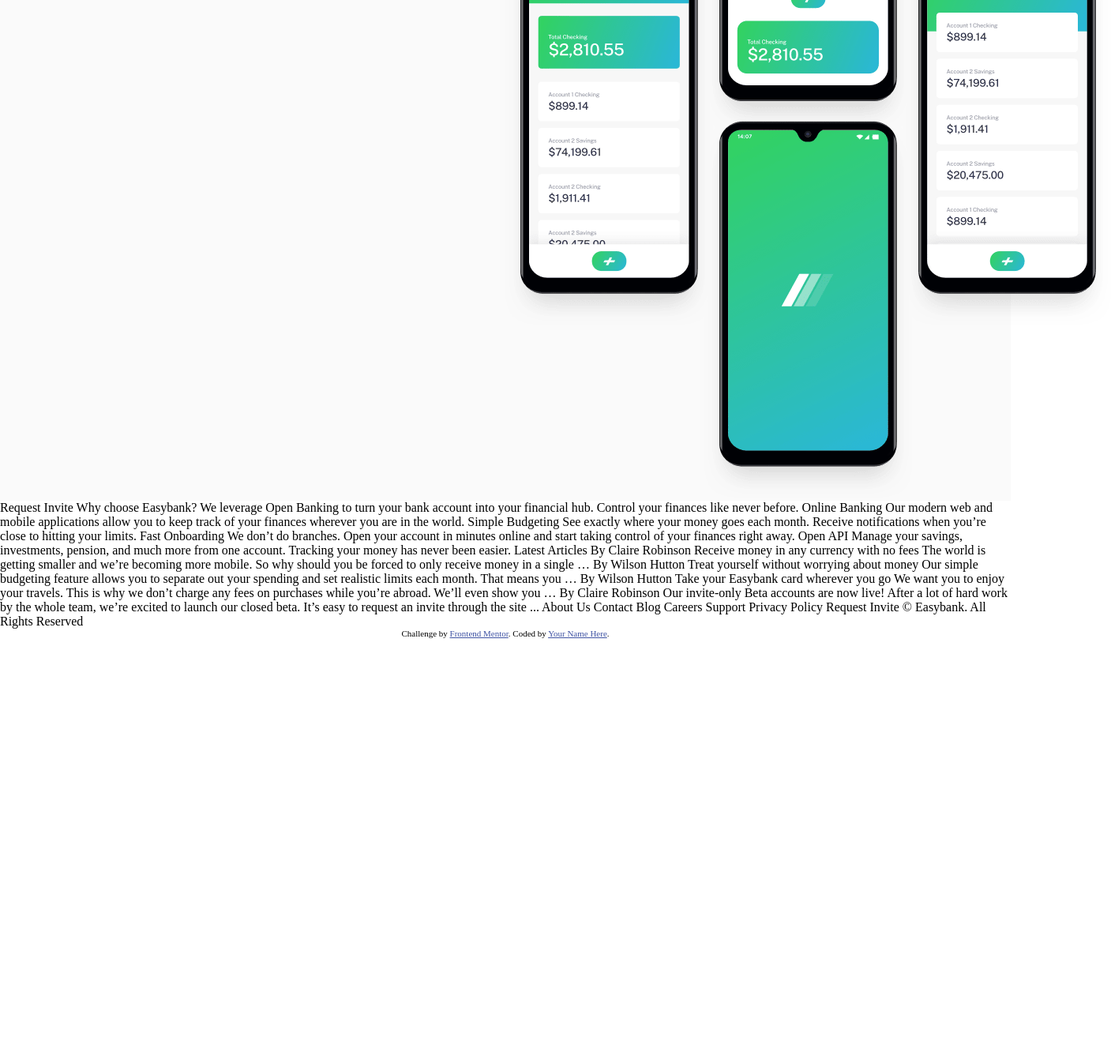
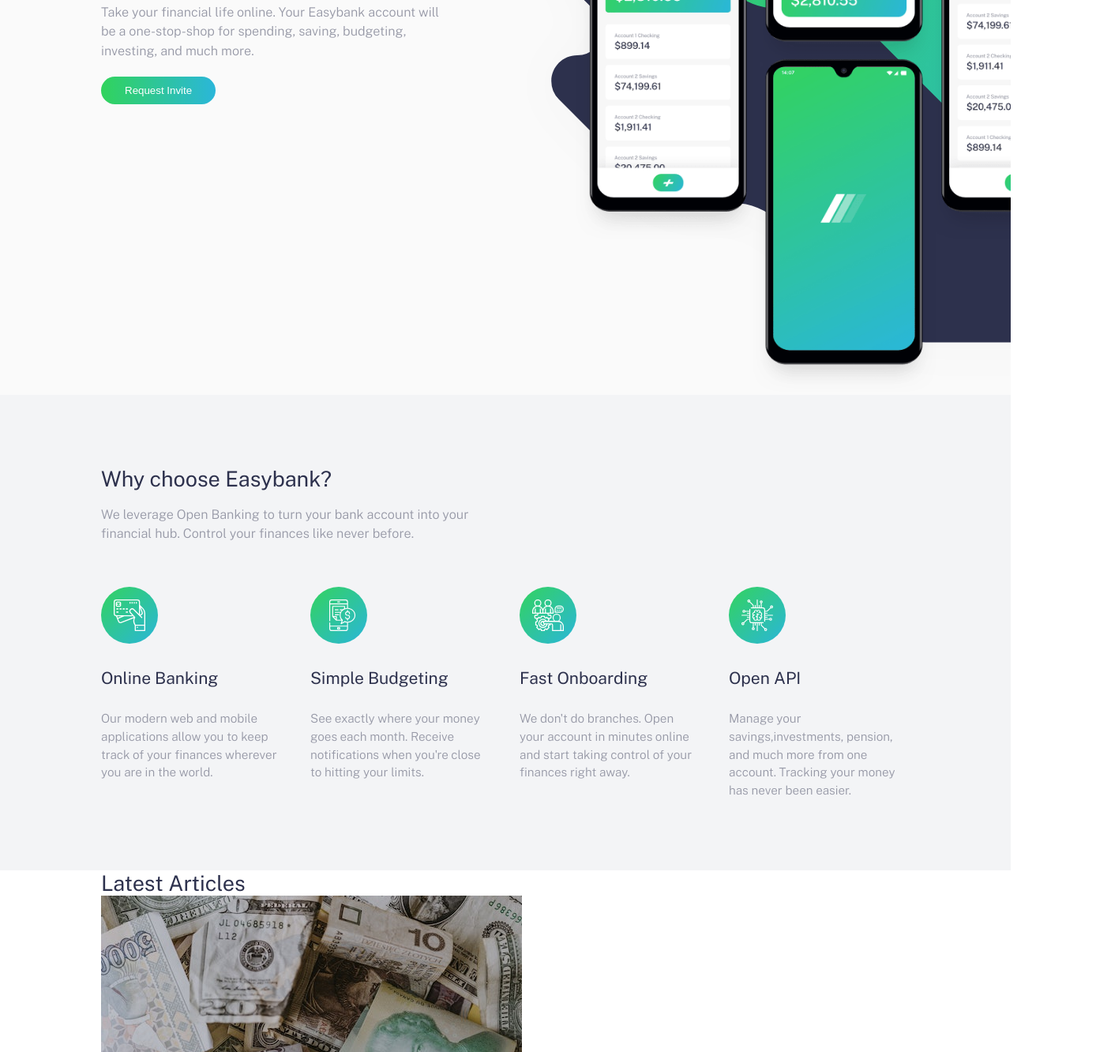
Before and after one commit to omotayobolu/Easybank, a plain HTML site: page index.html in a window 1280 px wide. Shown: the part 334-1666 px from the top of the page at 79% size, 1407 px wide, since content can reach past the window. Before the commit the page ends 1142 px from the top, so only its background shows below. Drawn offline with nearby package versions, Linux system fonts and the light colour scheme.

Commit message:
More changes

```diff
--- a/index.html
+++ b/index.html
@@ -2,7 +2,10 @@
 <html lang="en">
   <head>
     <meta charset="UTF-8" />
-    <meta name="viewport" content="width=device-width, initial-scale=1.0" />
+    <meta
+      name="viewport"
+      content="width=device-width, initial-scale=1.0, maximum-scale=1.0"
+    />
     <!-- displays site properly based on user's device -->
 
     <link
@@ -33,13 +36,13 @@
                 <a href="#home" class="nav-link">Home</a>
               </li>
               <li class="nav-item">
-                <a href="#" class="nav-link">About</a>
+                <a href="#about" class="nav-link">About</a>
               </li>
               <li class="nav-item">
                 <a href="#" class="nav-link">Contact</a>
               </li>
               <li class="nav-item">
-                <a href="#" class="nav-link">Blog</a>
+                <a href="#blog" class="nav-link">Blog</a>
               </li>
               <li class="nav-item">
                 <a href="#" class="nav-link">Careers</a>
@@ -70,27 +73,101 @@
       </div>
     </section>
 
-    Request Invite Why choose Easybank? We leverage Open Banking to turn your
-    bank account into your financial hub. Control your finances like never
-    before. Online Banking Our modern web and mobile applications allow you to
-    keep track of your finances wherever you are in the world. Simple Budgeting
-    See exactly where your money goes each month. Receive notifications when
-    you’re close to hitting your limits. Fast Onboarding We don’t do branches.
-    Open your account in minutes online and start taking control of your
-    finances right away. Open API Manage your savings, investments, pension, and
-    much more from one account. Tracking your money has never been easier.
-    Latest Articles By Claire Robinson Receive money in any currency with no
-    fees The world is getting smaller and we’re becoming more mobile. So why
-    should you be forced to only receive money in a single … By Wilson Hutton
-    Treat yourself without worrying about money Our simple budgeting feature
-    allows you to separate out your spending and set realistic limits each
-    month. That means you … By Wilson Hutton Take your Easybank card wherever
-    you go We want you to enjoy your travels. This is why we don’t charge any
-    fees on purchases while you’re abroad. We’ll even show you … By Claire
-    Robinson Our invite-only Beta accounts are now live! After a lot of hard
-    work by the whole team, we’re excited to launch our closed beta. It’s easy
-    to request an invite through the site ... About Us Contact Blog Careers
-    Support Privacy Policy Request Invite © Easybank. All Rights Reserved
+    <section id="about">
+      <div class="container">
+        <div class="about-text">
+          <h2>Why choose Easybank?</h2>
+          <p>
+            We leverage Open Banking to turn your bank account into your
+            financial hub. Control your finances like never before.
+          </p>
+        </div>
+        <div class="boxes">
+          <div class="box">
+            <img src="./images/icon-online.svg" alt="" />
+            <h3>Online Banking</h3>
+            <p>
+              Our modern web and mobile applications allow you to keep track of
+              your finances wherever you are in the world.
+            </p>
+          </div>
+          <div class="box">
+            <img src="./images/icon-budgeting.svg" alt="" />
+            <h3>Simple Budgeting</h3>
+            <p>
+              See exactly where your money goes each month. Receive
+              notifications when you're close to hitting your limits.
+            </p>
+          </div>
+          <div class="box">
+            <img src="./images/icon-onboarding.svg" alt="" />
+            <h3>Fast Onboarding</h3>
+            <p>
+              We don't do branches. Open your account in minutes online and
+              start taking control of your finances right away.
+            </p>
+          </div>
+          <div class="box">
+            <img src="./images/icon-api.svg" alt="" />
+            <h3>Open API</h3>
+            <p>
+              Manage your savings,investments, pension, and much more from one
+              account. Tracking your money has never been easier.
+            </p>
+          </div>
+        </div>
+      </div>
+    </section>
+
+    <section id="blog">
+      <div class="container">
+        <h2>Latest Articles</h2>
+        <div class="articles">
+          <div class="article">
+            <img src="./images/image-currency.jpg" alt="" />
+            <h6>By Claire Robinson</h6>
+            <h4>Receive money in any currency with no fees</h4>
+            <p>
+              The world is getting smaller and we're becoming more mobile. So
+              why should you be forced to only receive money in a single …
+            </p>
+          </div>
+
+          <div class="article">
+            <img src="./images/image-restaurant.jpg" alt="" />
+            <h6>By Wilson Hutton</h6>
+            <h4>Treat yourself without worrying about money</h4>
+            <p>
+              Our simple budgeting feature allows you to separate out your
+              spending and set realistic limits each month. That means you …
+            </p>
+          </div>
+
+          <div class="article">
+            <img src="./images/image-plane.jpg" alt="" />
+            <h6>By Wilson Hutton</h6>
+            <h4>Take your Easybank card wherever you go</h4>
+            <p>
+              We want you to enjoy your travels. This is why we don't charge any
+              fees on purchases while you're abroad. We'll even show you …
+            </p>
+          </div>
+
+          <div class="article">
+            <img src="./images/image-confetti.jpg" alt="" />
+            <h6>By Claire Robinson</h6>
+            <h4>Receive money in any currency with no fees</h4>
+            <p>
+              Our invite-only Beta accounts are now live! After a lot of hard
+              work by the whole team, we're excited to launch our closed beta.
+              It's easy to request an invite through the site ...
+            </p>
+          </div>
+        </div>
+      </div>
+    </section>
+    About Us Contact Blog Careers Support Privacy Policy Request Invite ©
+    Easybank. All Rights Reserved
 
     <div class="attribution">
       Challenge by
--- a/styles.scss
+++ b/styles.scss
@@ -8,6 +8,7 @@ $white: hsl(0, 0%, 100%);
 $font-family: "Public Sans", sans-serif;
 $nodecoration: none;
 $containermargin: 0 10%;
+$headercolor: $dark-blue;
 
 * {
   border: none;
@@ -16,26 +17,56 @@ $containermargin: 0 10%;
   box-sizing: border-box;
 }
 
+html,
+body {
+  font-family: $font-family;
+  font-size: 18px;
+}
+
 .container {
   margin: 0 10%;
 }
 
-.btn.btn-request {
+h1,
+h2,
+h3 {
+  color: $headercolor;
+}
+
+h2 {
+  font-weight: 400;
+}
+
+h3 {
+  padding: 1.5rem 0;
+  font-weight: 400;
+}
+
+p {
+  color: $grayish-blue;
+  line-height: 1.5;
+  font-size: 0.9rem;
+  font-weight: 300;
+}
+
+.btn {
   padding: 10px 30px;
   border-radius: 20px;
-  background-color: linear-gradient(to right, $lime-green, $bright-cyan);
+  background: linear-gradient(to right, $lime-green, $bright-cyan);
   color: $white;
 }
 
 header {
   padding: 20px 0;
-  z-index: 3;
+  z-index: 10;
+  position: fixed;
+  width: 100%;
+  background-color: $white;
 
   .heading {
     display: flex;
     align-items: center;
     justify-content: space-between;
-    font-family: $font-family;
 
     ul {
       display: flex;
@@ -55,22 +86,81 @@ header {
 
 section#home {
   background-color: $very-light-gray;
+  position: relative;
+  overflow-x: hidden;
 
   .intro {
     display: grid;
     grid-template-columns: repeat(2, 1fr);
 
     .intro-text {
-      padding-top: 5rem;
+      padding-top: 8rem;
+      padding-right: 1rem;
+
+      h1 {
+        font-family: $font-family;
+        font-size: 2rem;
+        font-weight: 700;
+        padding-top: 5rem;
+      }
+
+      p {
+        padding: 20px 0;
+        padding-right: 2.5rem;
+      }
     }
+    .intro-img {
+      width: 100%;
+      max-width: 100%;
+      overflow-x: visible;
 
-    .intro-img img {
-      max-width: 200%;
-      margin-top: -50px;
-      z-index: 1;
+      img {
+        max-width: 150%;
+        padding-top: -1.5rem;
+        padding-left: 5rem;
+        z-index: -1;
+        background-image: url(./images/bg-intro-desktop.svg);
+        background-repeat: no-repeat;
+        background-size: cover;
+        background-position: left bottom;
+        overflow-x: visible;
+      }
     }
   }
 }
+
+section#about {
+  padding: 5rem 0;
+  background-color: $light-grayish-blue;
+
+  .about-text {
+    padding-bottom: 2rem;
+    width: 50%;
+
+    p {
+      padding: 1rem 0;
+    }
+  }
+
+  .boxes {
+    display: grid;
+    grid-template-columns: repeat(4, 1fr);
+    gap: 2rem;
+
+    .box {
+      width: 100%;
+
+      img {
+        max-width: 100%;
+      }
+
+      p {
+        font-size: 0.85rem;
+      }
+    }
+  }
+}
+
 .attribution {
   font-size: 11px;
   text-align: center;
```
Also changed, not shown: styles.css, 1 other file.
